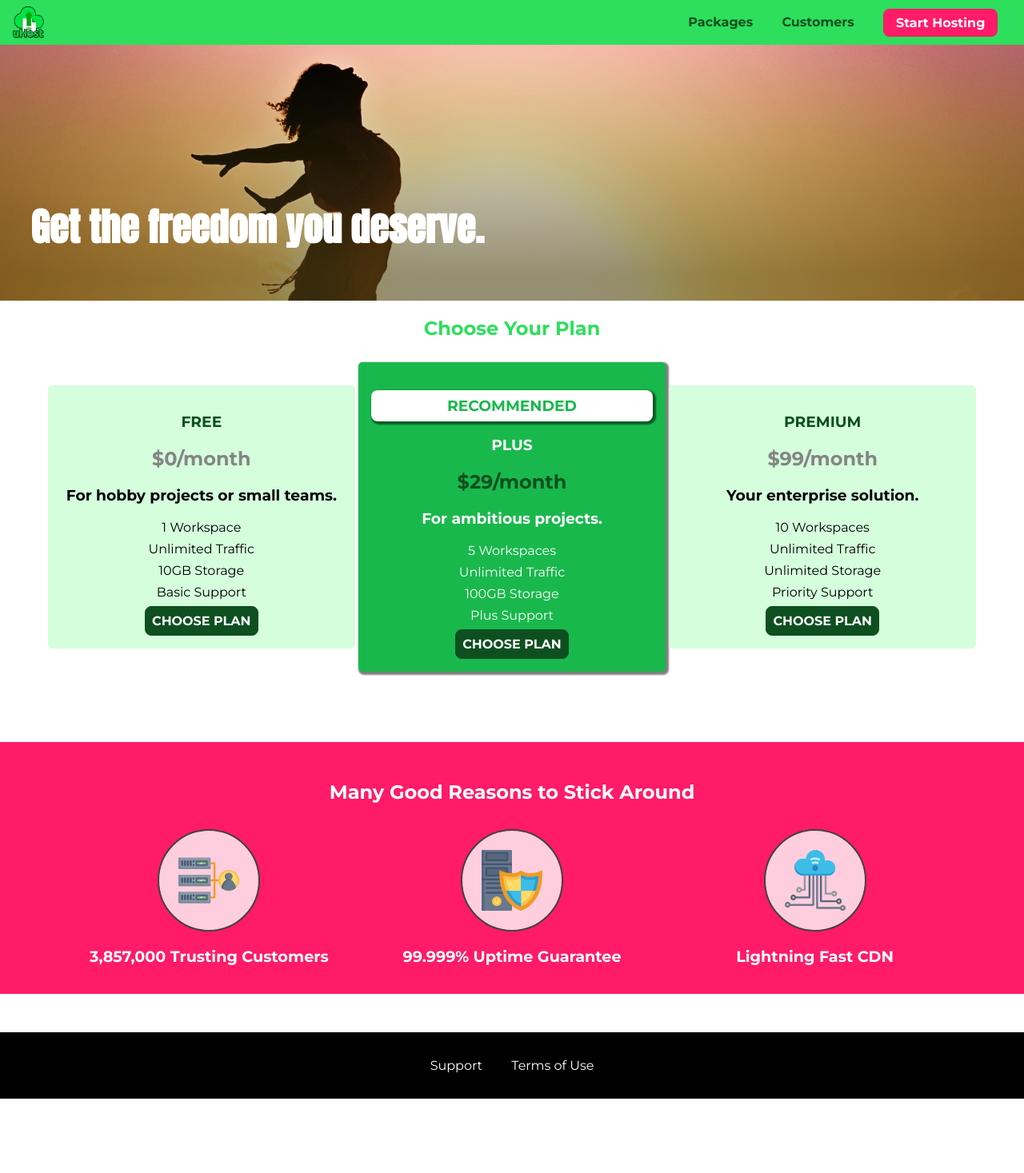
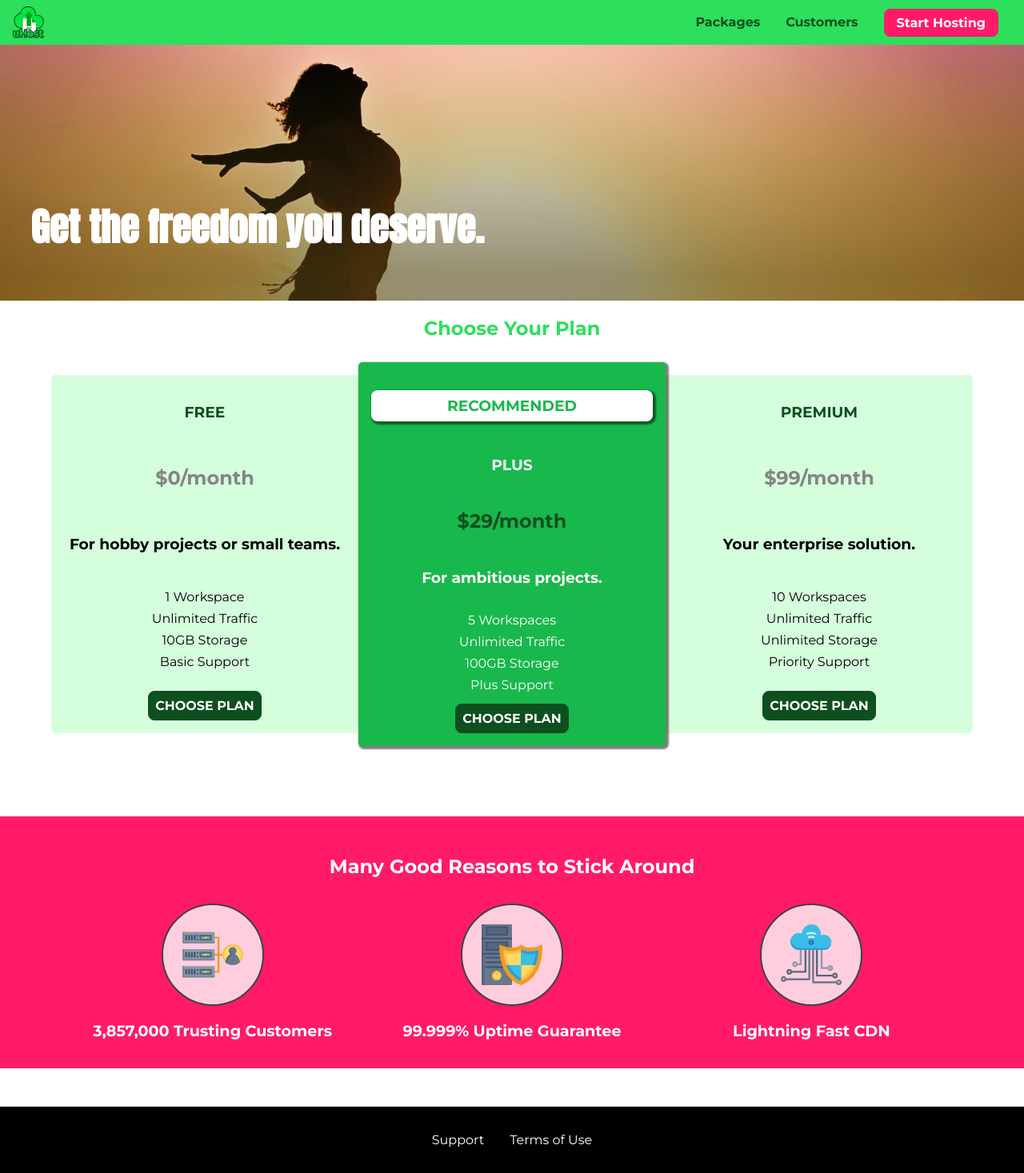
Before and after one commit to firattale/Hosting-Web-Page, a plain HTML site: page index.html in a window 1280 px wide. Shown: the whole page at 80% size. Before the commit the page ends 1374 px from the top, so only its background shows below. Drawn offline with Linux system fonts and the light colour scheme.

Commit message:
adding flexbox

```diff
--- a/main.css
+++ b/main.css
@@ -3,17 +3,8 @@
 #product-overview {
     background: linear-gradient(to top, rgba(80, 68, 18, 0.6) 10%, transparent),
         url("images/freedom.jpg") center / cover no-repeat border-box, #ff1b68;
-    /* background-image: url("freedom.jpg");
-    background-size: cover;
-    background-position: left 10% bottom 20%; */
-    /* background-repeat: no-repeat;
-    background-origin: border-box;
-    background-clip: border-box; */
-    /* background-image: linear-gradient(180deg, red 70%, blue 60%, rgba(0,0,0,0.5)); */
-    /* background-image: radial-gradient(ellipse farthest-corner at 20% 50%, red, blue 70%, green); */
     width: 100vw;
     height: 33vh;
-    /* border: 5px dashed red; */
     position: relative;
 }
 
@@ -44,11 +35,12 @@
 /* PLANS SECTION */
 
 .plan {
+    width: 100%;
+    text-align: center;
     background: #d5ffdc;
-    text-align: center;
     padding: 1rem;
+    width: 100%;
     margin: 0.5rem 0;
-    width: 100%;
 }
 
 .plan--highlighted {
@@ -92,19 +84,25 @@
 
 @media (min-width: 40rem) {
     .plan {
-        display: inline-block;
         width: 30%;
-        vertical-align: middle;
         min-width: 13rem;
         max-width: 25rem;
+        display: flex;
+        flex-direction: column;
+        justify-content: space-between;
         border-radius: 5px;
+        height: 28rem;
     }
     .plan__list {
         width: 100%;
-        text-align: center;
+        display: flex;
+        justify-content: center;
+        align-items: center;
     }
     .plan--highlighted {
         box-shadow: 2px 2px 2px 2px rgba(0, 0, 0, 0.5);
+        z-index: 100;
+        height: 30rem;
     }
 }
 
@@ -125,7 +123,7 @@
     list-style: none;
     margin: 0;
     padding: 0;
-    text-align: center;
+    /* display: flex; */
 }
 
 .key-feature__image {
@@ -147,10 +145,12 @@
 
 @media (min-width: 40rem) {
     .key-feature {
-        display: inline-block;
         width: 30%;
         max-width: 25rem;
-        vertical-align: top;
+    }
+    .key-feature__list {
+        display: flex;
+        justify-content: center;
     }
 }
 /* MODAL */
@@ -203,6 +203,3 @@
     background: #ff5454;
     border-color: #ff5454;
 }
-/* h1 {
-    font-family: sans-serif;
-} */
--- a/shared.css
+++ b/shared.css
@@ -33,26 +33,28 @@ main {
     left: 0;
     background: #2ddf5c;
     padding: 0.5rem 1rem;
-    z-index: 1;
+    display:flex;
+    align-items: center;
+    justify-content: space-between;
+    z-index: 500;
 }
 
-.main-header > div {
-    display: inline-block;
-    vertical-align: middle;
-}
+/* .main-header div {
+    display: flex;
+    align-items: center;
+    justify-content: space-around;
+} */
 
 .main-header__brand {
     color: #0e4f1f;
     text-decoration: none;
     font-weight: bold;
-    height: 2.5rem;
     /* width: 20px; */
-    display: inline-block;
-    vertical-align: middle;
 }
 
 .main-header__brand img {
-    height: 100%;
+    height: 2.5rem;
+    vertical-align: middle;
     /* width: 100%; */
 }
 
@@ -92,12 +94,13 @@ main {
     list-style: none;
     margin: 0;
     padding: 0;
-    text-align: center;
+    display: flex;
+    flex-direction: column;
+    align-items: center;
 }
 
 .main-footer__link {
-    display: block;
-    margin: 1rem 0;
+    margin: 0.5rem 0;
 }
 
 .main-footer__link a {
@@ -153,9 +156,12 @@ main {
     width: 90%;
     height: 100%;
     list-style: none;
-    margin: 10% auto;
+    margin: 0%;
     padding: 0;
-    text-align: center;
+    display: flex;
+    flex-direction: column;
+    justify-content:center;
+    align-items: center;
 }
 
 .mobile-nav__item {
@@ -168,33 +174,6 @@ main {
 
 .open {
     display: block !important;
-}
-
-@media (min-width: 40rem) {
-    .toggle-button {
-        display: none;
-    }
-
-    .main-header__brand {
-        margin-left: 0;
-    }
-
-    .main-nav {
-        display: inline-block;
-        text-align: right;
-        width: calc(100% - 44px);
-        vertical-align: middle;
-    }
-
-    .main-nav__items {
-        margin: 0;
-        padding: 0;
-        list-style: none;
-    }
-
-    .main-nav__item {
-        display: inline-block;
-        margin: 0 1rem;
 }
 
 .main-nav__item a,
@@ -228,8 +207,36 @@ main {
     border: none;
 }
 
-    .main-footer__link {
-        display: inline-block;
+@media (min-width: 40rem) {
+    .toggle-button {
+        display: none;
+    }
+
+    .main-header__brand {
+        margin-left: 0;
+    }
+
+    .main-nav {
+        display: flex;
+    }
+
+    .main-nav__items {
+        margin: 0;
+        padding: 0;
+        list-style: none;
+        display: flex;
+    }
+
+    .main-nav__item {
         margin: 0 1rem;
     }
+
+    .main-footer__link {
+        margin: 0 1rem;
     }
+
+    .main-footer__links {
+        flex-direction: row;
+        justify-content: center;
+    }
+}
```
Also changed, not shown: customers/customers.css (+3 -4 lines). Lines whose indentation alone changed are shown as unchanged.
